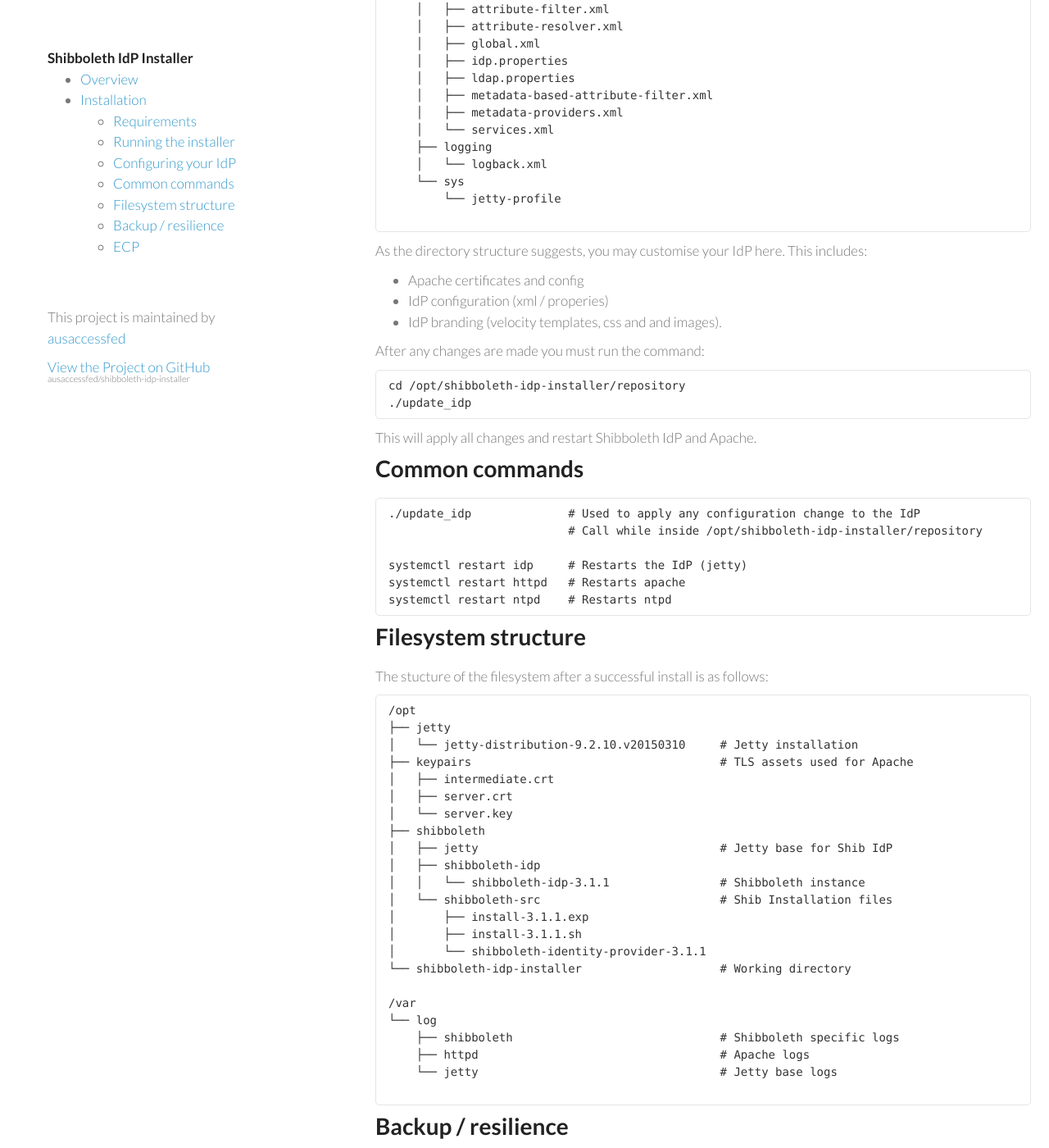
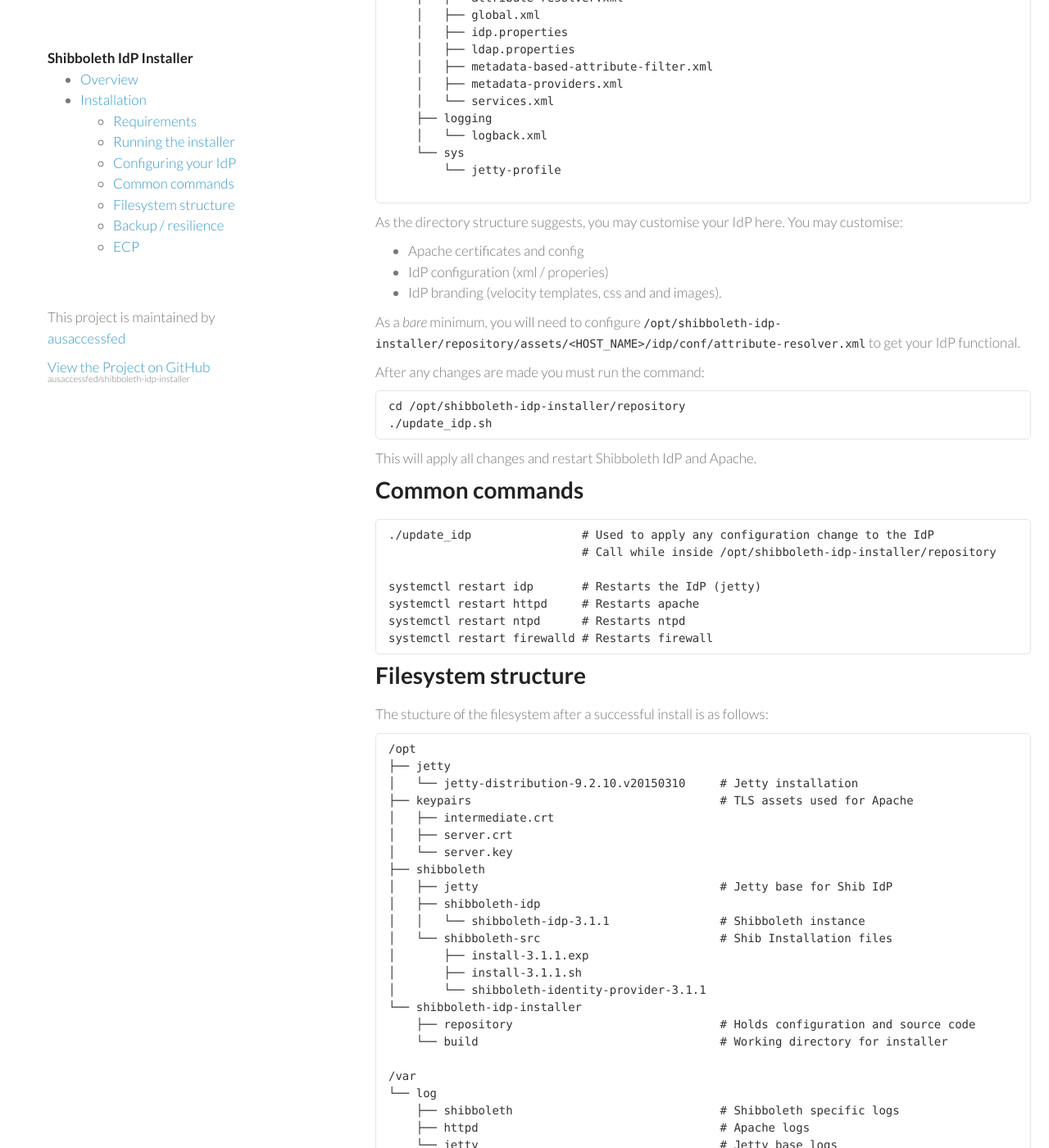
Before and after one commit to ausaccessfed/shibboleth-idp-installer, a Jekyll site: the page built from installation.md, in a window 1280 px wide and 1400 px high, scrolled down 2322 px. Shown: the whole window at 82% size. Built offline with Jekyll 4.4.1, drawn with Linux system fonts in a browser that asks for light colours; nearby versions of some CDN libraries; Markdown is read by kramdown in place of the engine named in the settings; some of the changed text lies outside the part shown.

Commit message:
Fixed few grammar errors plus commands

````diff
--- a/installation.md
+++ b/installation.md
@@ -48,14 +46,14 @@
     The bootstrap process will:
     - Perform a `yum -y update` (system wide package upgrade). Please note that the installer uses `yum` for the installation of all system components (except Jetty and Shibboleth IdP).
     - Install all required dependencies via `yum` (`git`, `ansible` etc). With the previous step in mind, bootstrap will always use the latest versions of these packages.
-    - Create self signed keys for apache to get started. Replacing these keys is documented [here](#configuring-your-idp).
+    - Create self signed keys for apache. These are just for the initial testing of your IdP and must be replaced. Replacing these keys is documented [here](#configuring-your-idp).
     - Install Apache.
     - Install Jetty with Shibboleth IdP. Jetty runs on port `8080` and creates the Shibboleth IdP web app context `/idp`. Apache is configured to serve this address as `443` through a reverse proxy. Jetty also allows direct access to port `8443` for ECP.
     - Install a MariaDB instance. A database is created (name: `idp_db`, user: `idp_admin`) with [these schemas](https://github.com/ausaccessfed/shibboleth-idp-installer/tree/master/templates/db) populated.
     - Install NTP for time syncronisation.
     - Open firewall ports `80`, `443` and `8443`.
 
-    **IMPORTANT**: After bootstrap finishes you will be given instructions to register your IdP in Federation Registry. You must follow these steps to make your IdP functional in the federation. Also note that bootstrap automatically generates passwords (for MariaDB, Shibboleth IdP etc). Theseare stored locally in:
+    **IMPORTANT**: After bootstrap finishes you will be given instructions to register your IdP in Federation Registry. You must follow these steps to make your IdP functional in the federation. Also note that bootstrap automatically generates passwords (for MariaDB, Shibboleth IdP etc). These are stored in:
 
     ```
     /opt/shibboleth-idp-installer/repository/passwords/<HOST_NAME>
@@ -67,7 +65,7 @@
 
 # Configuring your IdP
 
-**IMPORTANT**: Your IdP only has a single source of configuration, and this is in the directory
+**IMPORTANT: Your IdP only has a single source of configuration**. It exists in the directory:
 
 ```
 /opt/shibboleth-idp-installer/repository/assets/<HOST_NAME>
@@ -115,29 +113,32 @@
         └── jetty-profile
 
 ```
-As the directory structure suggests, you may customise your IdP here. This includes:
+As the directory structure suggests, you may customise your IdP here. You may customise:
 
 - Apache certificates and config
 - IdP configuration (xml / properies)
 - IdP branding (velocity templates, css and and images).
 
+As a *bare* minimum, you will need to configure `/opt/shibboleth-idp-installer/repository/assets/<HOST_NAME>/idp/conf/attribute-resolver.xml` to get your IdP functional.
+
 After any changes are made you must run the command:
 
 ```
 cd /opt/shibboleth-idp-installer/repository
-./update_idp
+./update_idp.sh
 ```
 
 This will apply all changes and restart Shibboleth IdP and Apache.
 
 # Common commands
 ```
-./update_idp              # Used to apply any configuration change to the IdP
-                          # Call while inside /opt/shibboleth-idp-installer/repository
+./update_idp                # Used to apply any configuration change to the IdP
+                            # Call while inside /opt/shibboleth-idp-installer/repository
 
-systemctl restart idp     # Restarts the IdP (jetty)
-systemctl restart httpd   # Restarts apache
-systemctl restart ntpd    # Restarts ntpd
+systemctl restart idp       # Restarts the IdP (jetty)
+systemctl restart httpd     # Restarts apache
+systemctl restart ntpd      # Restarts ntpd
+systemctl restart firewalld # Restarts firewall
 ```
 
 # Filesystem structure
@@ -160,7 +161,9 @@
 │       ├── install-3.1.1.exp
 │       ├── install-3.1.1.sh
 │       └── shibboleth-identity-provider-3.1.1
-└── shibboleth-idp-installer                    # Working directory
+└── shibboleth-idp-installer
+    ├── repository                              # Holds configuration and source code
+    └── build                                   # Working directory for installer
 
 /var
 └── log
````
Also changed, not shown: other parts of installation.md (+2 -4 lines).
